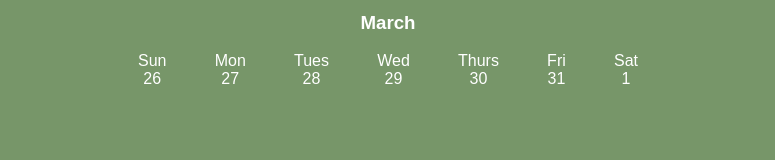
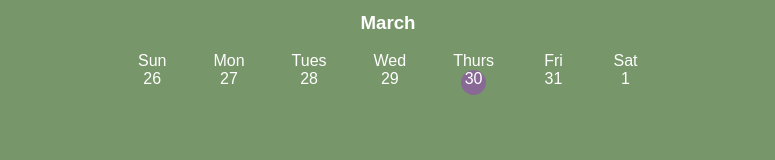
Before and after one commit to JamieHa8794/toDoList, a React app: page /#/ in a window 1280 px wide. Shown: the part 192-352 px from the top of the page, without its empty margins (252-1027 px from the left). Built offline with nearby package versions, Linux system fonts and the light colour scheme; no server answers.

Commit message:
circle around todays date

```diff
--- a/public/styles.css
+++ b/public/styles.css
@@ -54,3 +54,12 @@ li{
     flex-direction: column;
     align-items: center;
 }
+.week-bar-date {
+    text-align: center;
+    height: 25px;
+    width: 25px;
+}
+.today{
+    background-color: #886996;
+    border-radius: 50%;
+}
--- a/src/DateBar.js
+++ b/src/DateBar.js
@@ -23,9 +23,10 @@ class DateBar extends Component{
         const prevDate = new Date(Number(today))
         prevDate.setDate(today.getDate() - 1)
 
+        const nextDate = new Date(Number(today))
+        nextDate.setDate(today.getDate() + 1)
 
         const weekArr = [];
-
 
         for(let i = 0; i < today.getDay(); i++){
             const newNextDate = new Date(Number(today))
@@ -41,7 +42,6 @@ class DateBar extends Component{
 
             weekArr.push(newNextDate)
         }
-
 
         const weekDays = ['Sun','Mon', 'Tues', 'Wed', 'Thurs', 'Fri', 'Sat']
 
@@ -60,7 +60,7 @@ class DateBar extends Component{
                                 <div className='week-bar-weekDay'>
                                     {weekDays[day.getDay()]}
                                 </div>
-                                <div className='week-bar-date'>
+                                <div className={`week-bar-date ${day.getDate()===today.getDate() ? 'today' : ''}`}>
                                     {day.getDate()}
                                 </div>
                             </div>
```
